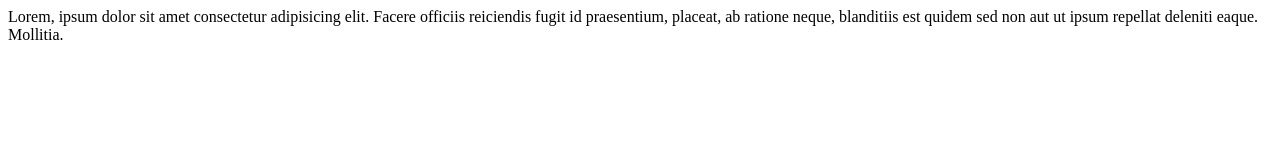
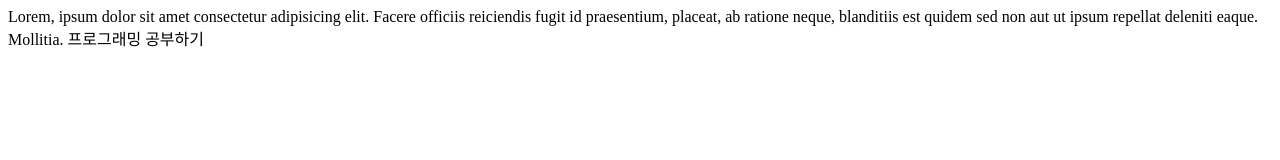
Before and after one commit to Seop2/dw202_test, a plain HTML site: page index.html in a window 1280 px wide. Drawn offline with Linux system fonts and the light colour scheme.

Commit message:
Update index.html

```diff
--- a/index.html
+++ b/index.html
@@ -10,5 +10,6 @@
     Lorem, ipsum dolor sit amet consectetur adipisicing elit. Facere officiis
     reiciendis fugit id praesentium, placeat, ab ratione neque, blanditiis est
     quidem sed non aut ut ipsum repellat deleniti eaque. Mollitia.
+    프로그래밍 공부하기
   </body>
 </html>
```
